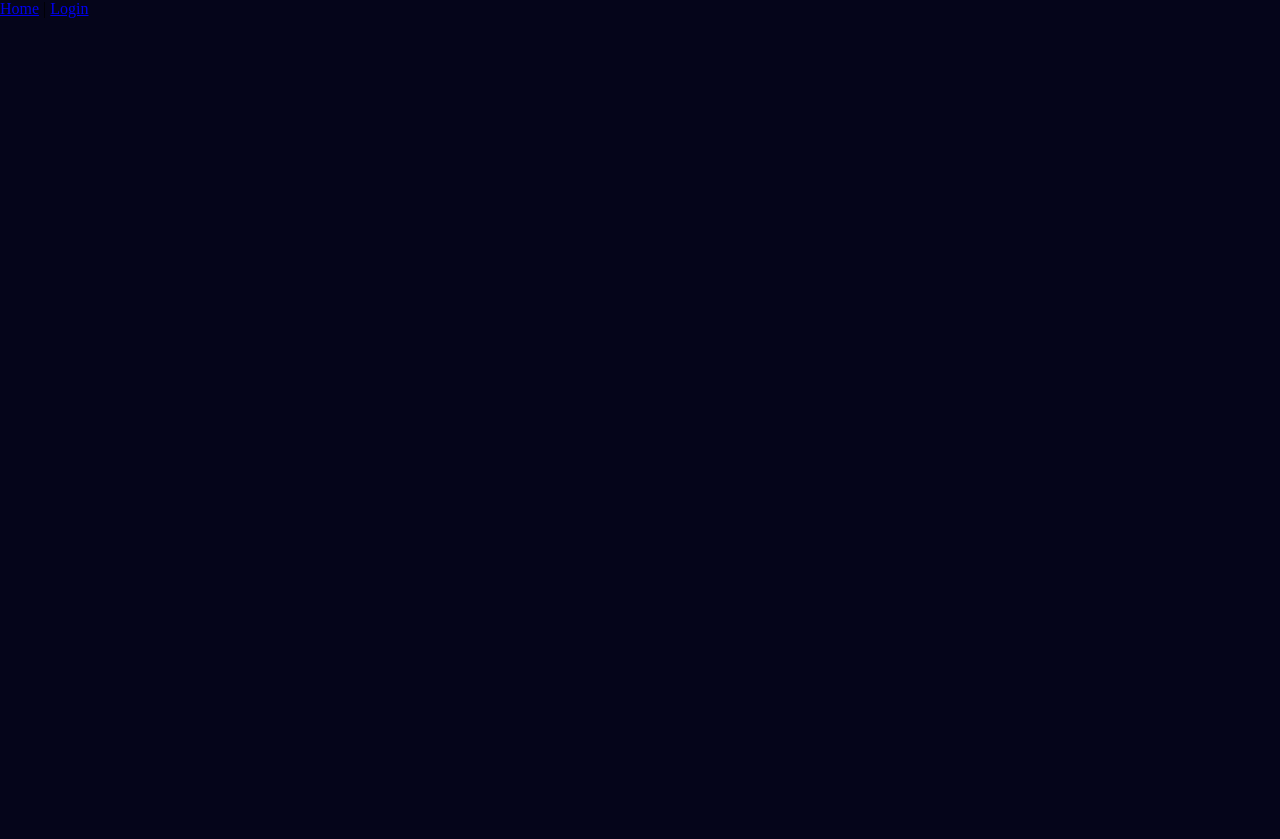
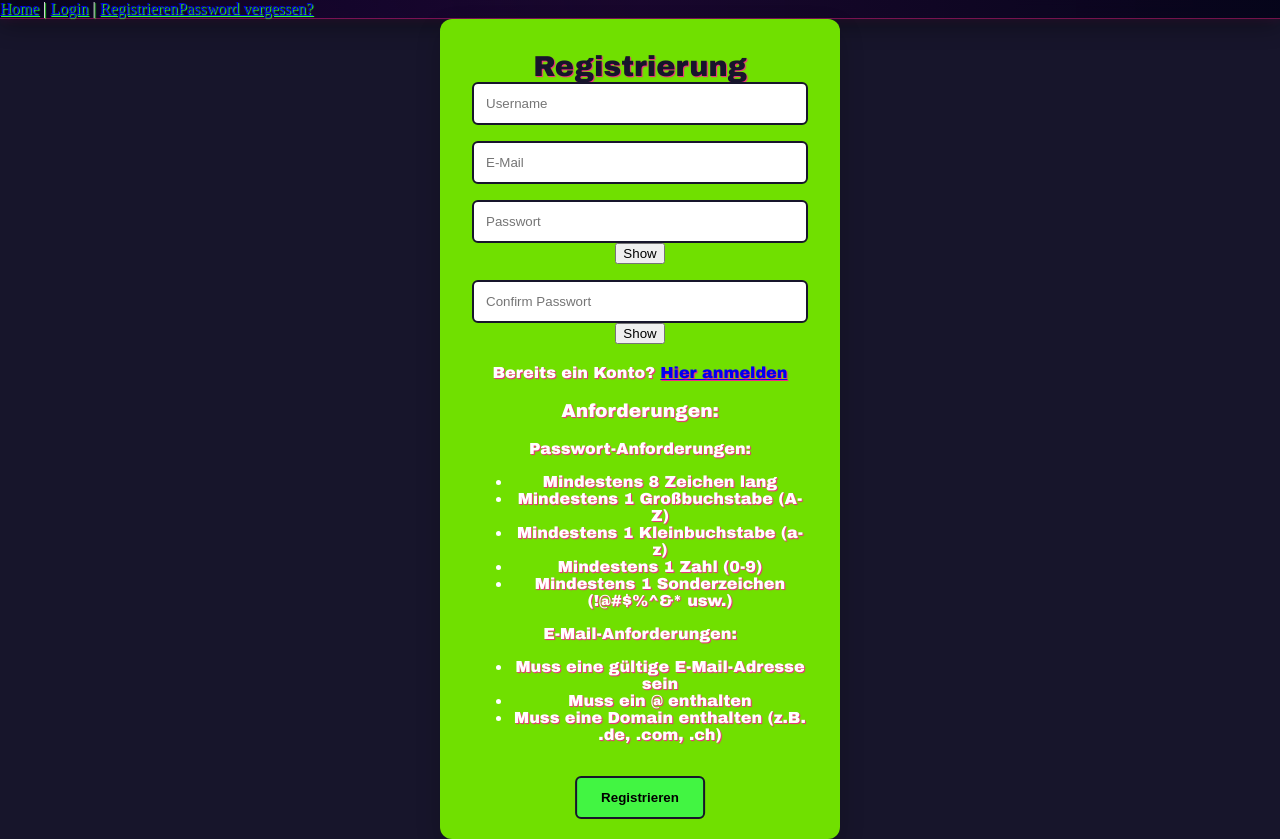
Before and after one commit to Vinci4600/World-of-Chewing-gum, a React app in the folder Frontend/: page /register in a window 1280 px wide. Before the commit this address had no page. Before the commit the page ends 800 px from the top, so only its background shows below. Built offline with nearby package versions, Linux system fonts and the light colour scheme; the HTML template or start-up script is replaced by a standard one.

Commit message:
Routing Pages and Styles added

```diff
--- a/Frontend/src/App.css
+++ b/Frontend/src/App.css
@@ -12,6 +12,7 @@ body,
   width: 100%;
 
   background-color: #17152b;
+
 
   background-image:
           radial-gradient(
@@ -30,6 +31,90 @@ body,
 
   color: white;
 }}
+
+.Background:hover {
+    background-color: #F72585;
+    --grad1-x: 35%;
+    --grad1-y: 40%;
+    --grad2-x: 65%;
+    --grad2-y: 60%;
+    text-shadow: #36ff2b 1px 1px 1px;
+}
+
+
+.lg-page {
+    display: flex;
+    justify-content: center;
+    align-items: center;
+    min-height: 100vh;
+    background-color: #17152b;
+}
+
+.lg-card {
+    position: relative;
+    text-align: center;
+    background-color: #70e000;
+    padding: 2rem 2rem 5rem 2rem; /* Platz unten für den Button */
+    text-shadow: #f72585 1px 1px 1px;
+    border-radius: 12px;
+    box-shadow: 0 10px 25px rgba(0, 0, 0, 0.2);
+    width: 100%;
+    max-width: 400px;
+    font-family: "Arial Black", sans-serif;
+    box-sizing: border-box;
+}
+
+/* Texte */
+.lg-title {
+    margin: 0;
+    color: #17152b;
+    font-size: 1.8rem;
+    font-weight: bold;
+}
+
+.lg-sub {
+    margin: 0.5rem 0 1.5rem 0;
+    color: #17152b;
+    font-size: 0.9rem;
+}
+
+.lg-error {
+    background-color: #f72585;
+    color: #ffffff;
+    padding: 0.5rem;
+    border-radius: 6px;
+    margin-bottom: 1rem;
+    text-shadow: none;
+}
+
+/* Formular & Inputs */
+.lg-field {
+    margin-bottom: 1rem;
+}
+
+.lg-input {
+    width: 100%;
+    padding: 0.75rem;
+    border: 2px solid #17152b;
+    border-radius: 6px;
+    box-sizing: border-box;
+    font-family: sans-serif;
+}
+
+/* Button (Absolut am unteren Rand zentriert) */
+.lg-btn {
+    position: absolute;
+    bottom: 20px;
+    left: 50%;
+    transform: translateX(-50%);
+    background-color: #42f542;
+    border: 2px solid #17152b;
+    padding: 0.75rem 1.5rem;
+    border-radius: 6px;
+    font-weight: bold;
+    cursor: pointer;
+}
+
 
 
 Body {
--- a/Frontend/src/App.jsx
+++ b/Frontend/src/App.jsx
@@ -1,8 +1,9 @@
-import { Routes, Route, Link, useNavigate } from "react-router-dom";
 import { useState } from "react";
-
+import { Link, Routes, Route, useNavigate } from "react-router-dom";
 import HomePage from "./pages/HomePage.jsx";
-import LoginPage from "./pages/LoginPage.jsx";
+import LoginPage from "./pages/Login.jsx";
+import RegistrierungPage from "./pages/Registerpage.jsx";
+import Forgotpassword from "./pages/Forgotpassword.jsx";
 
 function App() {
     const [token, setToken] = useState(localStorage.getItem("token"));
@@ -10,6 +11,7 @@ function App() {
 
     const handleLogout = () => {
         localStorage.removeItem("token");
+        localStorage.removeItem("user");
         setToken(null);
         navigate("/");
     };
@@ -18,19 +20,29 @@ function App() {
         <div className="Background">
             <nav>
                 <Link to="/">Home</Link>
-                {" | "}
 
                 {token ? (
-                    <button onClick={handleLogout}>Logout</button>
+                    <>
+                        {" | "}
+                        <button onClick={handleLogout}>Logout</button>
+                    </>
                 ) : (
-                    <Link to="/login">Login</Link>
+                    <>
+                        {" | "}
+                        <Link to="/login">Login</Link>
+                        {" | "}
+                        <Link to="/register">Registrieren</Link>
+                        <Link to="/forgotpassword">Password vergessen?</Link>
+                    </>
                 )}
             </nav>
 
             <div className="content">
                 <Routes>
                     <Route path="/" element={<HomePage />} />
-                    <Route path="/login" element={<LoginPage />} />
+                    <Route path="/login" element={<LoginPage setToken={setToken} />} />
+                    <Route path="/register" element={<RegistrierungPage />} />
+                    <Route path="/forgotpassword" element={<Forgotpassword />} />
                 </Routes>
             </div>
         </div>
--- a/Frontend/src/main.jsx
+++ b/Frontend/src/main.jsx
@@ -2,6 +2,7 @@ import React from "react";
 import ReactDOM from "react-dom/client";
 import { BrowserRouter } from "react-router-dom";
 import App from "./App.jsx";
+import "./App.css";
 
 ReactDOM.createRoot(document.getElementById("root")).render(
     <React.StrictMode>
--- /dev/null
+++ b/Frontend/src/pages/Registerpage.jsx
@@ -0,0 +1,157 @@
+import {useState} from "react";
+import {useNavigate, Link} from "react-router-dom";
+
+
+function RegistrierungPage() {
+    const [username, setUsername] = useState("");
+    const [password, setPassword] = useState("");
+    const [confirmPassword, setConfirmPassword] = useState("");
+    const [email, setEmail] = useState("");
+    const [error, setError] = useState("");
+    const [showPassword, setShowPassword] = useState(false);
+
+    const navigate = useNavigate();
+
+    const handleRegister = async (e) => {
+        e.preventDefault();
+        setError("");
+
+        if (password !== confirmPassword) {
+            setError("Passwörter stimmen nicht überein.");
+            return;
+        }
+
+        try {
+            const response = await fetch("/api/auth/register", {
+                method: "POST",
+                headers: { "Content-Type": "application/json" },
+                body: JSON.stringify({
+                    username,
+                    password,
+                    email,
+                }),
+            });
+
+            if (!response.ok) {
+                const errorData = await response.json();
+                throw new Error(errorData.error || errorData || "Registrierung fehlgeschlagen");
+                alert("Bitte erneut registrieren!");
+            }
+
+            navigate("/login");
+        } catch (error) {
+            console.error("Fehler bei der Registrierung:", error);
+            setError(error.message || "Fehler bei der Registrierung.");
+        }
+    };
+
+    return (
+        <div className="lg-page">
+            <div className="lg-card">
+                <h1 className="lg-title">Registrierung</h1>
+
+                {error && (
+                    <div className="lg-error" role="alert">
+                        {error}
+                    </div>
+                )}
+
+                <form onSubmit={handleRegister}>
+                    <div className="lg-field">
+                        <input
+                            className="lg-input"
+                            type="text"
+                            placeholder="Username"
+                            autoComplete="username"
+                            value={username}
+                            onChange={(e) => setUsername(e.target.value)}
+                            required
+                        />
+                    </div>
+
+                    <div className="lg-field">
+                        <input
+                            className="lg-input"
+                            type="email"
+                            placeholder="E-Mail"
+                            autoComplete="email"
+                            value={email}
+                            onChange={(e) => setEmail(e.target.value)}
+                            required
+                        />
+                    </div>
+
+                    <div className="lg-field">
+                        <input
+                            className="lg-input"
+                            type={showPassword ? "text" : "password"}
+                            placeholder="Passwort"
+                            autoComplete="new-password"
+                            value={password}
+                            onChange={(e) => setPassword(e.target.value)}
+                            style={{paddingRight: "70px"}}
+                            required
+                        />
+                        <button
+                            type="button"
+                            className="lg-toggle"
+                            onClick={() => setShowPassword(!showPassword)}
+                        >
+                            {showPassword ? "Hide" : "Show"}
+                        </button>
+                    </div>
+
+                    <div className="lg-field">
+                        <input
+                            className="lg-input"
+                            type={showPassword ? "text" : "password"}
+                            placeholder="Confirm Passwort"
+                            autoComplete="new-password"
+                            value={confirmPassword}
+                            onChange={(e) => setConfirmPassword(e.target.value)}
+                            style={{paddingRight: "70px"}}
+                            required
+                        />
+
+                        <button
+                            type="button"
+                            className="lg-toggle"
+                            onClick={() => setShowPassword(!showPassword)}
+                        >
+                            {showPassword ? "Hide" : "Show"}
+                        </button>
+                    </div>
+
+                    <button type="submit" className="lg-btn">
+                        Registrieren
+                    </button>
+                </form>
+
+                {/* Navigation zur Login-Seite */}
+                <div style={{ marginTop: "20px", textAlign: "center" }}>
+                    <p>Bereits ein Konto? <Link to="/login">Hier anmelden</Link></p>
+                </div>
+
+                <div className="rg-card" style={{ marginTop: "20px" }}>
+                    <h3>Anforderungen:</h3>
+                    <p>Passwort-Anforderungen:</p>
+                    <ul>
+                        <li className="rg-item">Mindestens 8 Zeichen lang</li>
+                        <li className="rg-item">Mindestens 1 Großbuchstabe (A-Z)</li>
+                        <li className="rg-item">Mindestens 1 Kleinbuchstabe (a-z)</li>
+                        <li className="rg-item">Mindestens 1 Zahl (0-9)</li>
+                        <li className="rg-item">Mindestens 1 Sonderzeichen (!@#$%^&* usw.)</li>
+                    </ul>
+                    <p>E-Mail-Anforderungen:</p>
+                    <ul>
+                        <li className="rg-item">Muss eine gültige E-Mail-Adresse sein</li>
+                        <li className="rg-item">Muss ein @ enthalten</li>
+                        <li className="rg-item">Muss eine Domain enthalten (z.B. .de, .com, .ch)</li>
+                    </ul>
+                </div>
+            </div>
+        </div>
+    );
+}
+
+export default RegistrierungPage;
--- a/Frontend/src/pages/components/Styles/Home.css
+++ b/Frontend/src/pages/components/Styles/Home.css
@@ -61,6 +61,8 @@ body {
 .img-one {
     animation: showOne 1.5s ease-out forwards;
 }
+
+
 
 
 
```
